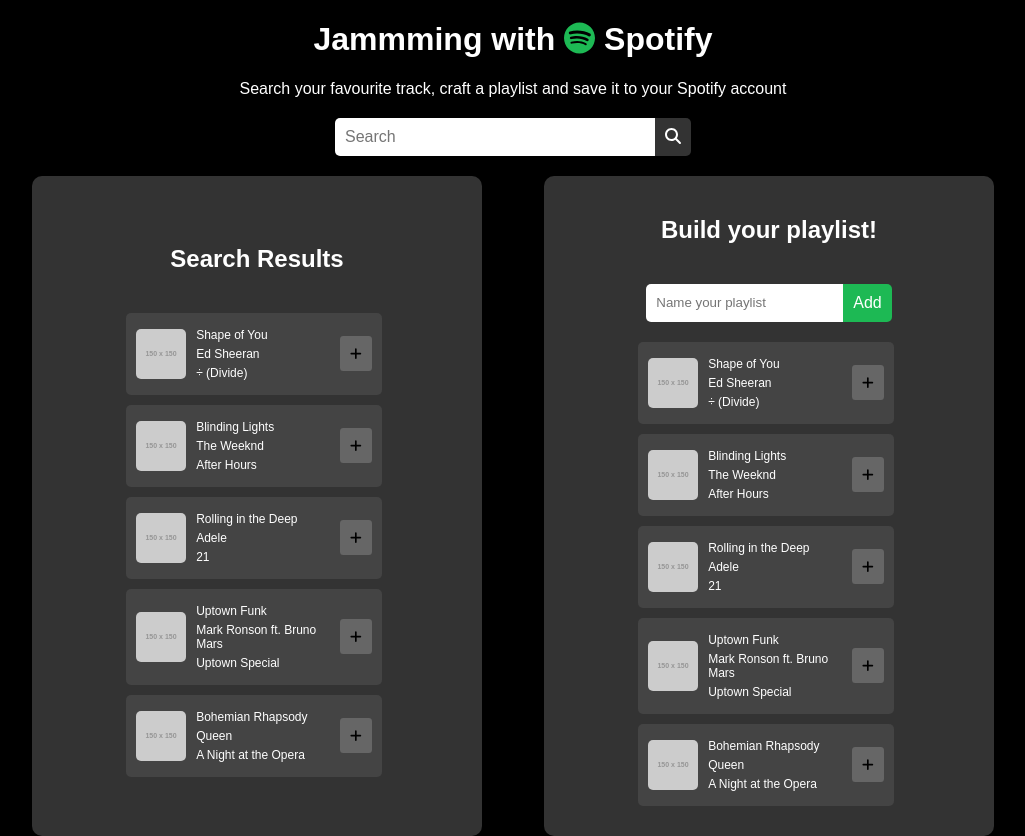
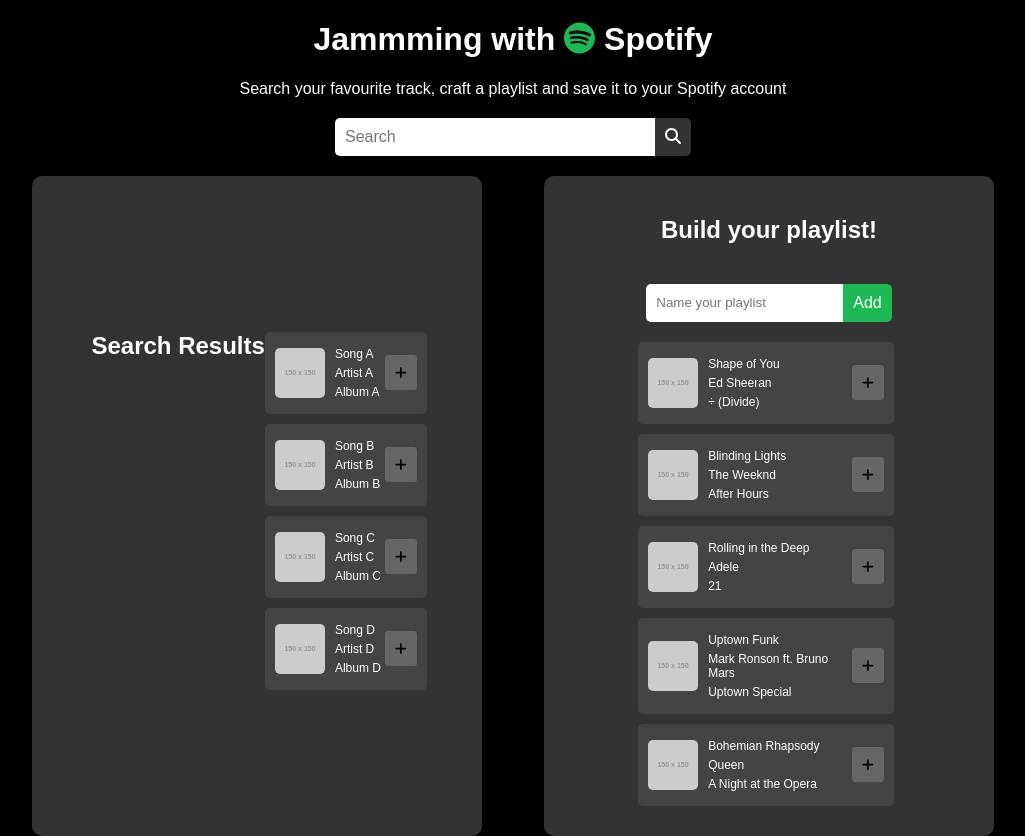
Before and after one commit to dabuar98/jammming, a React (Create React App) app: page / in a window 1280 px wide. Shown: the whole page, without its empty margins (127-1152 px from the left). Built offline with nearby package versions, Linux system fonts and the light colour scheme.

Commit message:
Implement addTrack function

```diff
--- a/src/App.js
+++ b/src/App.js
@@ -15,17 +15,17 @@
   const [playlistTracks, setPlaylistTracks] = useState(mockData.playlistTracks);
 
   // Keep track of the search results
-  const [searchResults, setSearchResults] = useState(mockData.playlistTracks);
+  const [searchResults, setSearchResults] = useState(mockSearchResults);
 
   // Handler to update playlist name
   const handleNameChange = (name) => setPlaylistName(name);
 
   // Handler to add a track to the playlist
-  // const addTrack = (track) => {
-  //   if(!playlistTracks.find((t) => t.id === track.id)) {
-  //     setPlaylistTracks([...playlistTracks, track]);
-  //   }
-  //};
+  const addTrack = (track) => {
+    if(!playlistTracks.find((savedTrack) => savedTrack.id === track.id)) {
+      setPlaylistTracks([...playlistTracks, track]);
+    }
+  };
 
   return (
       <div className="container">
@@ -41,7 +41,7 @@
 
           <div className='search-results'>
             <h2>Search Results</h2>
-            <SearchResults searchResults={searchResults}/>
+            <SearchResults searchResults={searchResults} onAdd={addTrack}/>
           </div>
 
           <Playlist
--- a/src/SearchResults.js
+++ b/src/SearchResults.js
@@ -2,10 +2,10 @@
 import Tracklist from "./Tracklist";
 import "./SearchResults.css"
 
-function SearchResults({ searchResults }){
+function SearchResults({ searchResults, onAdd }){
     return (
         <>
-            <Tracklist tracks={searchResults}/>
+            <Tracklist tracks={searchResults} onAdd={onAdd}/>
         </>
     )
 }
--- a/src/Track.js
+++ b/src/Track.js
@@ -3,11 +3,7 @@
 import { faPlus } from '@fortawesome/free-solid-svg-icons'
 import './Track.css'
 
-function Track({ track }){
-
-    const addTrack = () => {
-        console.log("The add button was pressed!")
-    }
+function Track({ track,onAdd }){
 
     return (
         <div className="track">
@@ -17,7 +13,7 @@
                 <p>{track.artist}</p>
                 <p>{track.album}</p>
             </div>
-            <button className="add-button" onClick={addTrack}><FontAwesomeIcon icon={faPlus}/></button>
+            <button className="add-button" onClick={()=>onAdd(track)}><FontAwesomeIcon icon={faPlus}/></button>
         </div>
     );
 }
--- a/src/Tracklist.js
+++ b/src/Tracklist.js
@@ -2,11 +2,11 @@
 import Track from "./Track";
 import "./Tracklist.css";
 
-function Tracklist({ tracks }) {
+function Tracklist({ tracks, onAdd }) {
     return (
         <div className="tracklist">
             {tracks.map((track)=>
-                <Track key={track.id} track={track}/>
+                <Track key={track.id} track={track} onAdd={onAdd}/>
             )}
         </div>
     )
--- a/src/mockSearchResults.json
+++ b/src/mockSearchResults.json
@@ -21,7 +21,7 @@
       "albumArtUrl": "https://via.placeholder.com/150/album-c.jpg"
     },
     {
-      "id": 4,
+      "id": 40,
       "name": "Song D",
       "artist": "Artist D",
       "album": "Album D",
```
